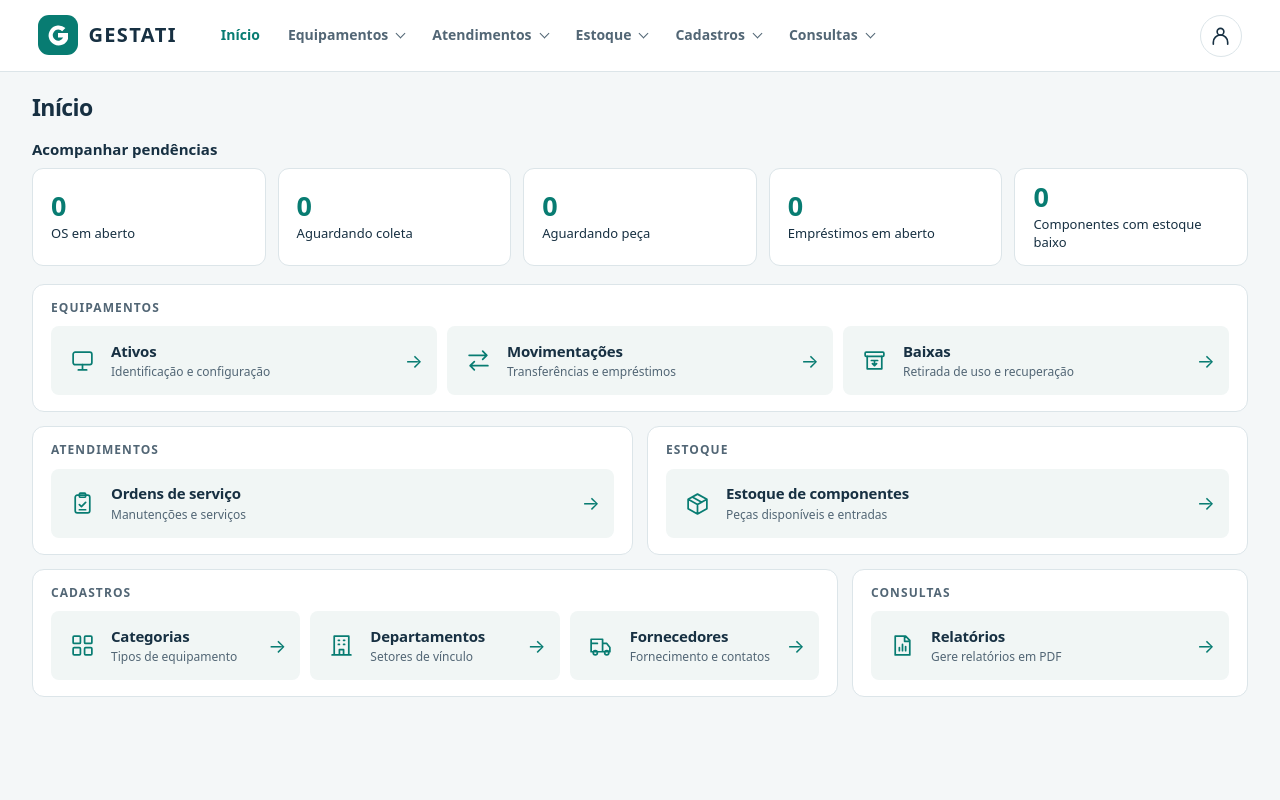
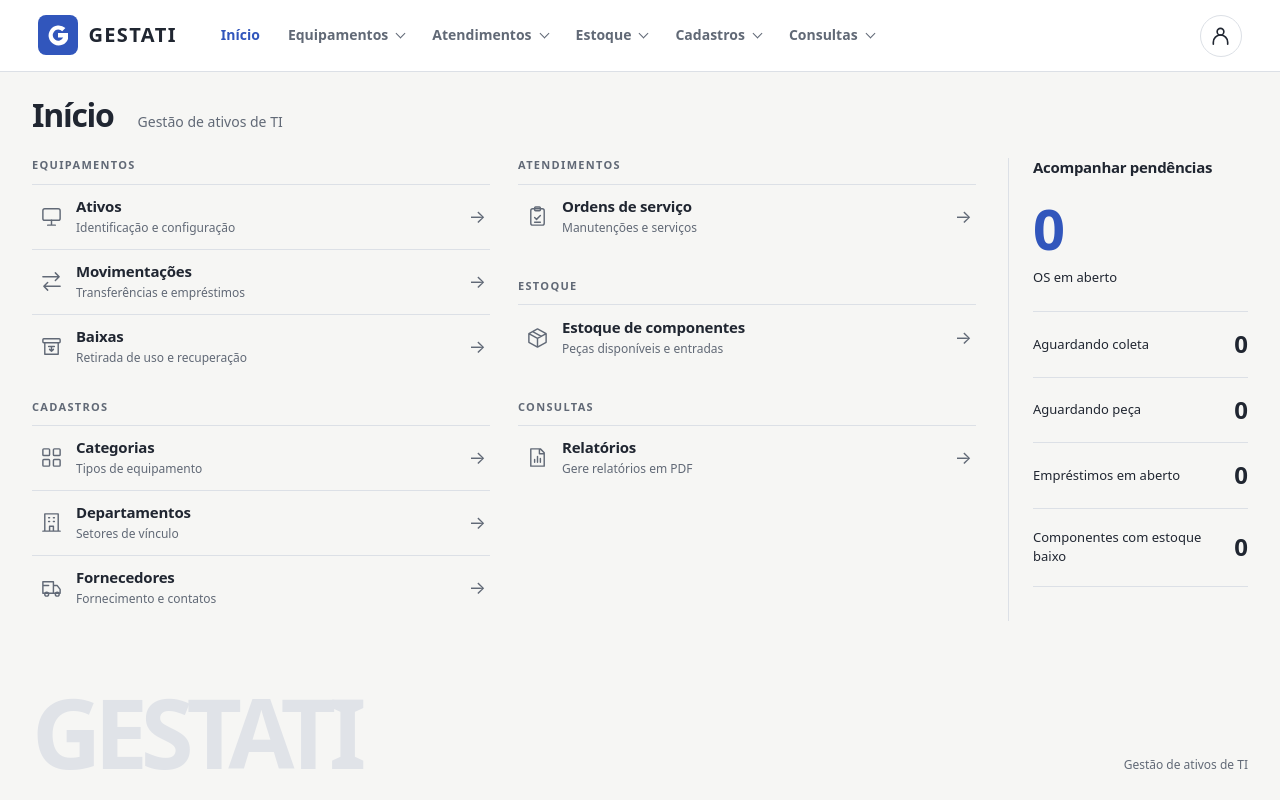
Before and after one commit to Gabriel-de-Souza-Prado/gestati, a Django app: page / in a window 1280 px wide. Run offline with Django 5.2, Linux system fonts and the light colour scheme; the visitor is signed in with stand-in values (Sample User, id 1); data that the repository does not hold is empty.

Commit message:
Experimenta inicio com pendencias laterais e paleta azul grafite

```diff
--- a/static/css/dashboard.css
+++ b/static/css/dashboard.css
@@ -1,20 +1,35 @@
-.dashboard-page{width:min(1280px,calc(100% - 64px));margin:22px auto}
-.dashboard-title{font-size:23px;margin:0 0 18px;letter-spacing:-.025em}
-.dashboard-pending h2{font-size:15px;letter-spacing:0;margin:0 0 10px;font-weight:650}
-.dashboard-pending-grid{display:grid;grid-template-columns:repeat(5,minmax(0,1fr));gap:12px;margin-bottom:18px}
-.dashboard-metric{display:flex;flex-direction:column;justify-content:center;gap:4px;min-height:88px;padding:13px 18px;border:1px solid var(--line);border-radius:11px;background:var(--paper);color:var(--ink);text-decoration:none}
-.dashboard-metric strong{font-size:27px;line-height:1.1;color:var(--teal);font-variant-numeric:tabular-nums}
-.dashboard-metric span{font-size:13px;line-height:1.4}.dashboard-metric:hover{border-color:var(--teal);background:var(--surface-hover)}
-.dashboard-families{display:grid;grid-template-columns:repeat(12,minmax(0,1fr));gap:14px}
-.module-family{grid-column:span 6;background:var(--paper);border:1px solid var(--line);border-radius:12px;padding:15px 18px 16px;min-width:0}
-.family-equipment{grid-column:1/-1}.family-register{grid-column:span 8}.family-query{grid-column:span 4}
-.module-family>h2{font-size:12px;letter-spacing:.09em;text-transform:uppercase;color:var(--muted);margin:0 0 11px;line-height:1.3;font-weight:700}
-.module-family-links{display:grid;gap:10px;min-width:0}
-.family-equipment .module-family-links,.family-register .module-family-links{grid-template-columns:repeat(3,minmax(0,1fr))}
-.module-link{display:flex;align-items:center;gap:12px;padding:12px 13px;min-height:69px;background:var(--surface-soft);border:1px solid transparent;border-radius:8px;text-decoration:none;color:var(--ink);min-width:0}
-.module-link:hover{background:var(--surface-hover);border-color:var(--teal)}.module-link__icon{width:34px;height:34px;display:grid;place-items:center;color:var(--teal);flex:none}.module-link__icon svg{width:25px;height:25px;fill:none;stroke:currentColor;stroke-width:1.65;stroke-linecap:round;stroke-linejoin:round}
-.module-link__text{min-width:0}.module-link strong{display:block;font-size:15px;line-height:1.35;font-weight:650;letter-spacing:-.015em}.module-link small{display:block;margin-top:3px;font-size:12px;line-height:1.4;color:var(--muted)}.module-link__arrow{margin-left:auto;flex:none;color:var(--teal);font-size:19px}
-@media(max-width:1150px){.module-link{padding:11px;gap:8px}.module-link__icon{width:26px}.family-register{grid-column:span 9}.family-query{grid-column:span 3}.dashboard-page{width:calc(100% - 48px)}}
-@media(max-width:800px){.dashboard-page{width:calc(100% - 32px);margin-top:22px}.dashboard-pending-grid{grid-template-columns:repeat(3,minmax(0,1fr));gap:10px}.module-family,.family-register,.family-query{grid-column:1/-1}.dashboard-families{gap:12px}.dashboard-metric{padding:12px;min-height:84px}.module-link__icon{width:30px}.family-register .module-family-links{grid-template-columns:repeat(3,minmax(0,1fr))}}
-@media(max-width:560px){.dashboard-pending-grid{grid-template-columns:repeat(2,minmax(0,1fr))}.dashboard-metric:first-child{grid-column:1/-1;flex-direction:row;justify-content:flex-start;gap:14px;min-height:65px}.family-equipment .module-family-links,.family-register .module-family-links{grid-template-columns:1fr}.module-link{padding:12px;min-height:65px}.module-family{padding:15px}.dashboard-title{font-size:22px}}
-@media(prefers-reduced-motion:no-preference){.module-link,.dashboard-metric{transition:background-color .15s,border-color .15s}}
+/* Início experimental: diretório de módulos e pendências laterais. */
+.dashboard-screen{min-height:100dvh;display:flex;flex-direction:column}
+.dashboard-page{width:min(1680px,calc(100% - 96px));flex:1;min-height:0;margin:0 auto;padding:30px 0 20px;display:flex;flex-direction:column}
+.dashboard-heading{display:flex;align-items:baseline;gap:24px;margin-bottom:32px}
+.dashboard-title{margin:0;font-size:32px;letter-spacing:-.04em}
+.dashboard-heading p{margin:0;color:var(--muted);font-size:14px}
+.dashboard-workspace{display:grid;grid-template-columns:minmax(0,1fr) 280px;grid-template-areas:"directory pending";gap:clamp(32px,4vw,72px)}
+.dashboard-pending{grid-area:pending;border-left:1px solid var(--line);padding-left:28px}
+.dashboard-pending h2{margin:0 0 16px;font-size:15px;font-weight:650;letter-spacing:-.02em}
+.dashboard-pending-grid{display:grid}
+.dashboard-metric{display:flex;flex-direction:row-reverse;align-items:center;justify-content:space-between;gap:16px;padding:19px 0;border-bottom:1px solid var(--line);color:var(--ink);text-decoration:none}
+.dashboard-metric strong{font-size:24px;line-height:1.1;font-weight:600;font-variant-numeric:tabular-nums}
+.dashboard-metric span{font-size:13px;line-height:1.5;max-width:175px}
+.dashboard-metric:first-child{flex-direction:column;align-items:flex-start;gap:8px;padding-top:6px;padding-bottom:24px}
+.dashboard-metric:first-child strong{font-size:56px;letter-spacing:-.06em;color:var(--accent)}
+.dashboard-metric:hover{color:var(--accent)}
+.dashboard-families{grid-area:directory;display:grid;grid-template-columns:repeat(2,minmax(0,1fr));grid-template-areas:"equipment service" "equipment stock" "register query";gap:28px 48px;align-items:start}
+.family-equipment{grid-area:equipment}.family-service{grid-area:service}.family-stock{grid-area:stock}.family-register{grid-area:register}.family-query{grid-area:query}
+.module-family{min-width:0}
+.module-family>h2{margin:0;padding:0 0 12px;border-bottom:1px solid var(--line);font-size:11px;letter-spacing:.12em;text-transform:uppercase;color:var(--muted);font-weight:650}
+.module-family-links{display:grid;min-width:0}
+.module-link{display:flex;align-items:center;gap:15px;min-height:76px;padding:13px 8px;border-bottom:1px solid var(--line);color:var(--ink);text-decoration:none;min-width:0}
+.module-link:last-child{border-bottom-color:transparent}.module-link:hover{background:var(--surface-hover)}
+.module-link__icon{width:30px;height:32px;display:grid;place-items:center;color:var(--muted);flex:none}
+.module-link__icon svg{width:23px;height:23px;fill:none;stroke:currentColor;stroke-width:1.5;stroke-linecap:round;stroke-linejoin:round}
+.module-link__text{min-width:0}.module-link strong{display:block;font-size:16px;line-height:1.35;font-weight:600;letter-spacing:-.015em}.module-link small{display:block;margin-top:4px;font-size:12px;line-height:1.4;color:var(--muted)}
+.module-link__arrow{margin-left:auto;color:var(--muted);font-size:18px;flex:none}.module-link:hover .module-link__icon,.module-link:hover .module-link__arrow{color:var(--accent)}
+.dashboard-signature{margin-top:auto;padding-top:30px;display:flex;align-items:baseline;justify-content:space-between;gap:24px}
+.dashboard-wordmark{font-size:clamp(52px,7.5vw,136px);font-weight:800;letter-spacing:-.075em;line-height:1;color:var(--brand-ghost);user-select:none}
+.dashboard-signature-caption{color:var(--muted);font-size:12px}
+@media(max-width:1300px){.dashboard-page{width:calc(100% - 64px);padding-top:24px}.dashboard-heading{margin-bottom:24px}.dashboard-workspace{grid-template-columns:minmax(0,1fr) 240px;gap:32px}.dashboard-families{gap:20px 28px}.dashboard-pending{padding-left:24px}.module-link{min-height:65px;gap:10px;padding:10px 4px}.module-link strong{font-size:15px}.dashboard-signature{padding-top:24px}}
+@media(min-width:981px) and (max-height:780px){.dashboard-heading{margin-bottom:20px}.dashboard-families{gap:16px 28px}.module-link{min-height:60px;padding-block:8px}.dashboard-signature{padding-top:16px}.dashboard-wordmark{font-size:64px}}
+@media(max-width:980px){.dashboard-page{width:calc(100% - 40px)}.dashboard-workspace{grid-template-columns:1fr;grid-template-areas:"pending" "directory";gap:32px}.dashboard-pending{border-left:0;padding-left:0}.dashboard-pending-grid{grid-template-columns:repeat(5,minmax(0,1fr));gap:16px}.dashboard-metric,.dashboard-metric:first-child{flex-direction:column;align-items:flex-start;justify-content:flex-start;padding:0 0 14px;gap:8px}.dashboard-metric strong,.dashboard-metric:first-child strong{font-size:30px;letter-spacing:-.03em}.dashboard-metric span{font-size:12px}.dashboard-signature{margin-top:28px}}
+@media(max-width:560px){.dashboard-heading{display:block}.dashboard-title{font-size:28px}.dashboard-heading p{margin-top:8px;font-size:13px}.dashboard-pending-grid{grid-template-columns:repeat(2,minmax(0,1fr));gap:14px 24px}.dashboard-metric:first-child{grid-column:1/-1;flex-direction:row;align-items:center;gap:16px;justify-content:flex-start}.dashboard-families{grid-template-columns:1fr;grid-template-areas:"equipment" "service" "stock" "register" "query";gap:24px}.module-link{min-height:72px}.module-link strong{font-size:16px}.dashboard-signature{flex-direction:column;gap:12px}}
+@media(prefers-reduced-motion:no-preference){.module-link,.dashboard-metric{transition:background-color .15s,color .15s}}
--- a/static/css/themes.css
+++ b/static/css/themes.css
@@ -1,35 +1,35 @@
 /* Paletas compartilhadas; cores de estado preservam seu significado. */
 :root {
   color-scheme: light;
-  --ink: #173042; --muted: #526675; --teal: #087c72;
-  --line: #dce5e9; --paper: #fff; --bg: #f4f7f8;
-  --field-bg: #fff; --field-border: #a8bac4;
-  --surface-soft: #f1f6f5; --surface-hover: #edf5f4;
-  --primary-bg: #087c72; --primary-hover: #05675f; --primary-ink: #fff;
-  --secondary-bg: #eaf2f1; --secondary-ink: #08685f;
+  --ink: #202631; --muted: #616976; --accent: #3156bc; --teal: var(--accent);
+  --line: #dce0e6; --paper: #fff; --bg: #f6f6f4; --brand-ghost: #e0e3e8;
+  --field-bg: #fff; --field-border: #a4adbb;
+  --surface-soft: #eff1f5; --surface-hover: #e9edf7;
+  --primary-bg: #3156bc; --primary-hover: #254398; --primary-ink: #fff;
+  --secondary-bg: #e9edf7; --secondary-ink: #294b9f;
   --error: #a22130; --error-bg: #fff0f2;
   --danger: #9f2d40; --danger-bg: #fff5f5; --danger-border: #c99098; --danger-hover: #fbe8eb;
   --danger-solid: #ad3045; --danger-solid-hover: #90243a;
   --warning-bg: #fff3d9; --warning-ink: #78500a;
   --success-bg: #e6f3ee; --success-ink: #19643d;
   --inactive-bg: #edf0f3; --inactive-ink: #566573;
-  --focus: #e9b44c; --auth-start: #fff; --auth-end: #e5f2eb;
+  --focus: #c88b17; --auth-start: #fff; --auth-end: #e8ecf5;
 }
 :root[data-theme="escuro"] {
   color-scheme: dark;
-  --ink: #e7eff2; --muted: #afc1cb; --teal: #72ddc9;
-  --line: #354a55; --paper: #1a282f; --bg: #111b21;
-  --field-bg: #132128; --field-border: #5d7684;
-  --surface-soft: #22353e; --surface-hover: #29433f;
-  --primary-bg: #096b61; --primary-hover: #085b53;
-  --secondary-bg: #243f3c; --secondary-ink: #9ce6d7;
+  --ink: #e7e9ed; --muted: #a5acb8; --accent: #9cafff; --teal: var(--accent);
+  --line: #343b47; --paper: #1c2028; --bg: #15181e; --brand-ghost: #2d333f;
+  --field-bg: #181d25; --field-border: #697486;
+  --surface-soft: #242a35; --surface-hover: #293248;
+  --primary-bg: #3d60c9; --primary-hover: #4a6ed8;
+  --secondary-bg: #28334e; --secondary-ink: #bdcaff;
   --error: #ffb3c0; --error-bg: #482832;
   --danger: #ffafbd; --danger-bg: #40252d; --danger-border: #92606e; --danger-hover: #542e39;
   --danger-solid: #99354b; --danger-solid-hover: #ac4057;
   --warning-bg: #3d3220; --warning-ink: #f4d18c;
   --success-bg: #203e32; --success-ink: #a3e0bb;
   --inactive-bg: #293942; --inactive-ink: #b8c6cf;
-  --auth-start: #111b21; --auth-end: #18352e;
+  --auth-start: #15181e; --auth-end: #202c46;
 }
 input { accent-color: var(--primary-bg); }
 input:focus-visible, select:focus-visible, textarea:focus-visible { outline: 3px solid var(--focus); outline-offset: 3px; }
@@ -49,9 +49,9 @@ input:focus-visible, select:focus-visible, textarea:focus-visible { outline: 3px
 .theme-option input { width: 18px; height: 18px; margin: 0; flex: none; }
 .theme-option strong,.theme-option small { display: block; }
 .theme-option small { color: var(--muted); font-size: 12px; margin-top: 3px; }
-.theme-swatch { width: 42px; height: 48px; border-radius: 6px; border: 1px solid var(--line); border-top: 10px solid #087c72; flex: none; }
-.theme-swatch-light { background: #f4f7f8; }
-.theme-swatch-dark { background: #111b21; }
+.theme-swatch { width: 42px; height: 48px; border-radius: 6px; border: 1px solid var(--line); border-top: 10px solid var(--primary-bg); flex: none; }
+.theme-swatch-light { background: #f6f6f4; }
+.theme-swatch-dark { background: #15181e; }
 @media(max-width:600px) { .theme-options { grid-template-columns: 1fr; } }
 
 .composition-row .form-error-summary,.os-piece-row .form-error-summary { grid-column: 1 / -1; }
--- a/templates/contas/configuracoes.html
+++ b/templates/contas/configuracoes.html
@@ -7,8 +7,8 @@
   <h2 id="appearance-title">Aparência</h2>
   <p class="muted">Escolha como deseja visualizar o GESTATI neste navegador.</p>
   <fieldset class="theme-options"><legend>Tema</legend>
-    <label class="theme-option"><input type="radio" name="tema" value="claro" checked><span class="theme-swatch theme-swatch-light" aria-hidden="true"></span><span><strong>Claro</strong><small>Fundo claro e detalhes verdes</small></span></label>
-    <label class="theme-option"><input type="radio" name="tema" value="escuro"><span class="theme-swatch theme-swatch-dark" aria-hidden="true"></span><span><strong>Escuro</strong><small>Fundo escuro e detalhes verdes</small></span></label>
+    <label class="theme-option"><input type="radio" name="tema" value="claro" checked><span class="theme-swatch theme-swatch-light" aria-hidden="true"></span><span><strong>Claro</strong><small>Fundo claro e detalhes azuis</small></span></label>
+    <label class="theme-option"><input type="radio" name="tema" value="escuro"><span class="theme-swatch theme-swatch-dark" aria-hidden="true"></span><span><strong>Escuro</strong><small>Fundo escuro e detalhes azuis</small></span></label>
   </fieldset>
   <p id="theme-status" class="help-text" role="status">A alteração é aplicada e salva automaticamente neste navegador.</p>
   <noscript><p class="notice notice-warning">Ative o JavaScript para alterar o tema.</p></noscript>
--- a/templates/core/inicio.html
+++ b/templates/core/inicio.html
@@ -1,9 +1,14 @@
 {% extends 'base.html' %}{% load static recursos %}
 {% block title %}Início | GESTATI{% endblock %}
 {% block extra_head %}<link rel="stylesheet" href="{% recurso 'css/dashboard.css' %}">{% endblock %}
+{% block body_class %}dashboard-screen{% endblock %}
 {% block page_class %}dashboard-page{% endblock %}
 {% block content %}
-<h1 class="dashboard-title">Início</h1>
+<header class="dashboard-heading">
+  <h1 class="dashboard-title">Início</h1>
+  <p>Gestão de ativos de TI</p>
+</header>
+<div class="dashboard-workspace">
 <section class="dashboard-pending" aria-labelledby="pendencias-title">
   <h2 id="pendencias-title">Acompanhar pendências</h2>
   <div class="dashboard-pending-grid">
@@ -50,4 +55,9 @@
   </div>
 </section>
 </div>
+</div>
+<footer class="dashboard-signature" aria-label="GESTATI — gestão de ativos de TI">
+  <span class="dashboard-wordmark" aria-hidden="true">GESTATI</span>
+  <span class="dashboard-signature-caption" aria-hidden="true">Gestão de ativos de TI</span>
+</footer>
 {% endblock %}
```
Also changed, not shown: static/css/auth.css (+4 -4 lines), templates/contas/ilustracao.html (+6 -6 lines), README.md, static/img/gestati-mark.svg.
